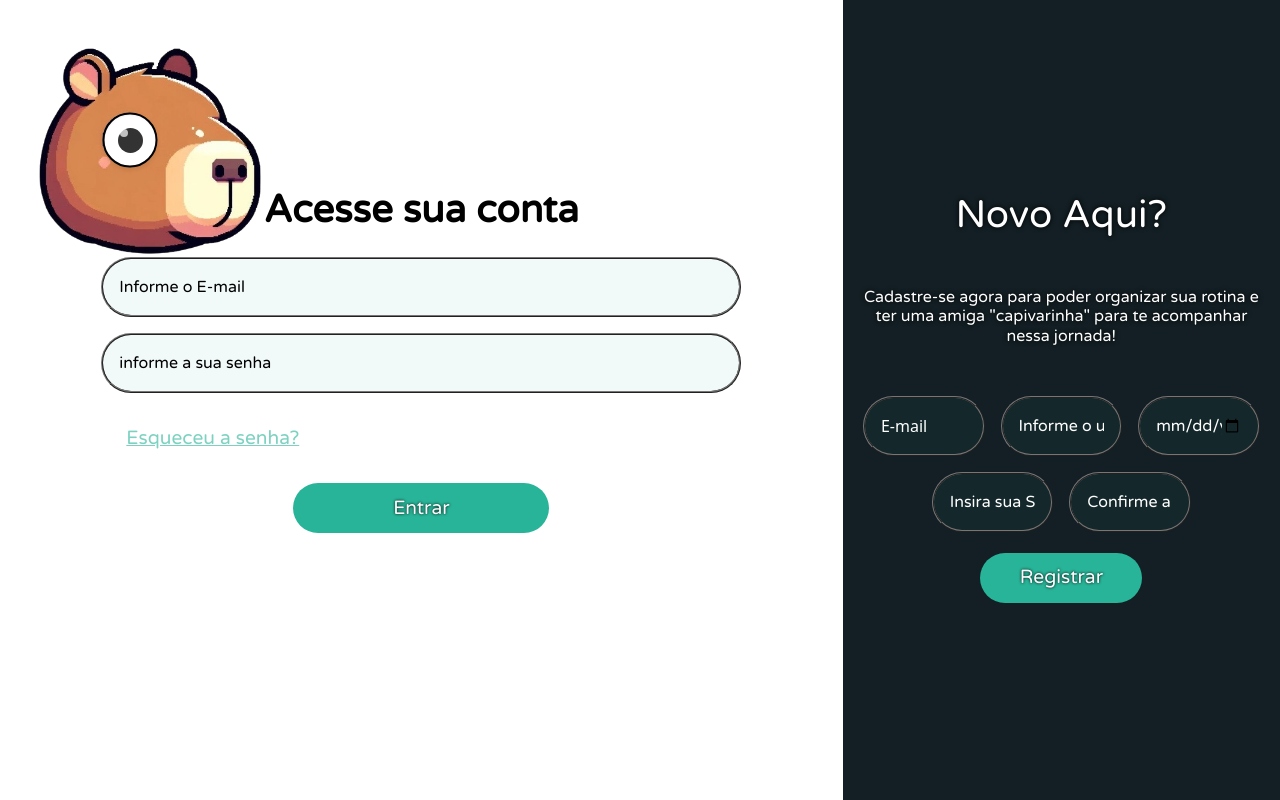
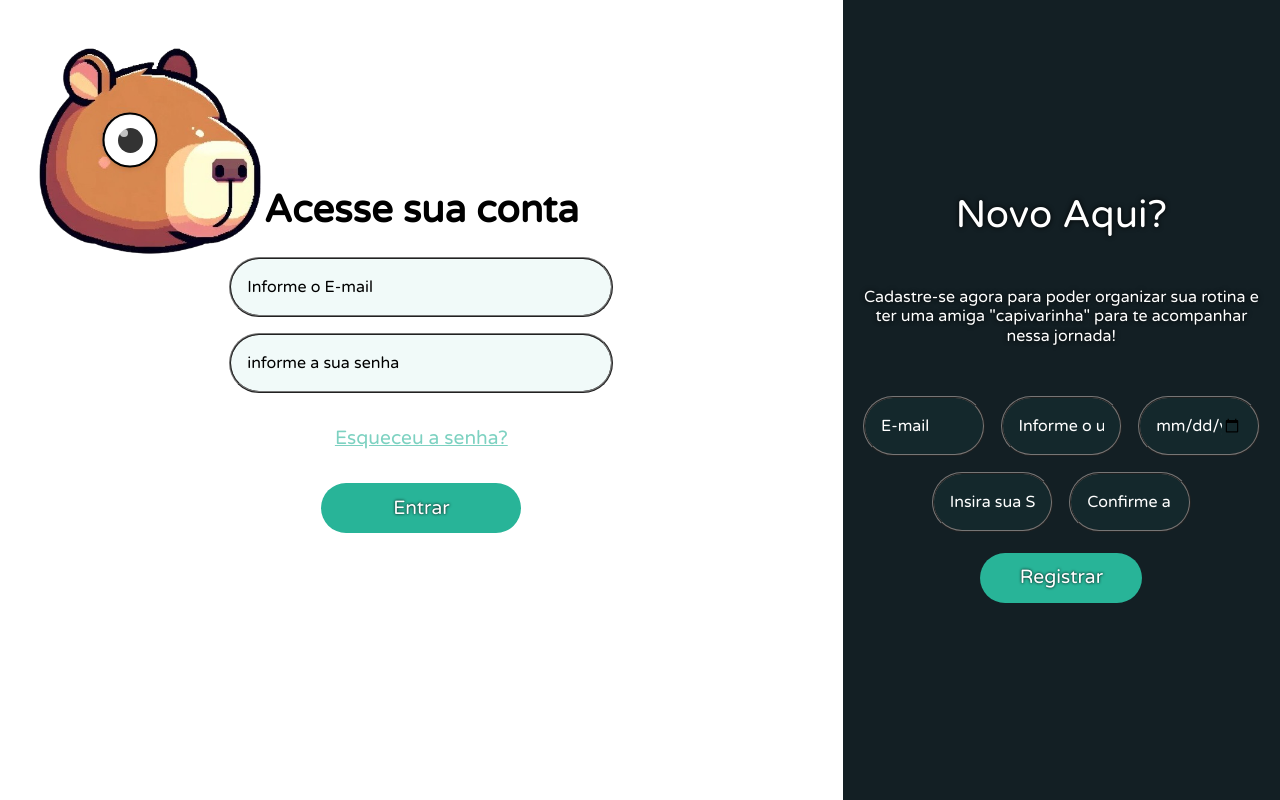
Before and after one commit to Rafael-conquista/Goal_notes, a React (Create React App) app in the folder front/goals-notes/: page / in a window 1280 px wide. Built offline with nearby package versions, Linux system fonts and the light colour scheme.

Commit message:
correçao da criaçao da conta

```diff
--- a/front/goals-notes/src/components/Style/loginStyle.css
+++ b/front/goals-notes/src/components/Style/loginStyle.css
@@ -48,6 +48,13 @@ input {
     width: 150px;
     height: 50px;
   }
+
+  .formRegistroUsuario {
+    flex-direction: row;
+    align-items: center;
+    flex-wrap: wrap;
+    gap: 1rem;
+  }
 }
 
 .login-wrapper {
@@ -63,6 +70,8 @@ input {
   width: 100%;
   flex-direction: column;
   max-width: 40rem;
+  align-items: center;
+
 }
 
 .LoginForm input::placeholder,
@@ -81,6 +90,7 @@ input {
   border: none;
   background: #28b498;
   margin: auto;
+  max-width: 200px;
 }
 
 .botaoRegistrar {
@@ -148,6 +158,7 @@ input {
   font-family: "Varela Round", sans-serif;
   font-weight: 400;
   font-style: normal;
+  cursor: text;
 }
 
 .alertaLogin {
@@ -277,6 +288,8 @@ input {
 
 .formRegistroUsuario {
   display: flex;
+  flex-direction: column;
+  align-items: center;
   flex-wrap: wrap;
   justify-content: center;
   gap: 1rem;
@@ -403,3 +416,39 @@ input {
 .Title_login {
   font-weight: bold;
 }
+
+
+.Input_Login_Form {
+  min-width: 250px;
+  max-width: 700px;
+  width: 50%;
+}
+
+.formRegistroUsuario_input {
+   max-width: 300px;
+}
+
+
+@media(min-width:720px) {
+  .Input_Login_Form{
+    width: 60%;
+  }
+
+  .formRegistroUsuario {
+    display: flex;
+    align-items: center;
+    flex-wrap: wrap;
+    gap: 1rem;
+    flex-direction: row;
+  }
+
+}
+
+
+
+@media( min-width:1024px) {
+  .Input_Login_Form{
+    width: 60%;
+  }
+
+}
--- a/front/goals-notes/src/components/login.js
+++ b/front/goals-notes/src/components/login.js
@@ -117,7 +117,7 @@ function LoginComponent() {
         <form className="LoginForm" onSubmit={login_user}>
           <h1 className="textos Title_login">Acesse sua conta</h1>
           <input
-            className="textos"
+            className="textos Input_Login_Form"
             type="email"
             required="required"
             onChange={emailChange}
@@ -126,7 +126,7 @@ function LoginComponent() {
           />
 
           <input
-            className="textos"
+            className="textos Input_Login_Form"
             type="password"
             required="required"
             onChange={passwordChange}
--- a/front/goals-notes/src/components/register.js
+++ b/front/goals-notes/src/components/register.js
@@ -69,6 +69,7 @@ function RegisterComponent() {
       </div>
       <form className="formRegistroUsuario" onSubmit={register_user}>
         <input
+        className="textos formRegistroUsuario_input"
           type="email"
           required="required"
           onChange={emailChange}
@@ -76,7 +77,7 @@ function RegisterComponent() {
           placeholder="E-mail"
         />
         <input
-          className="textos"
+          className="textos formRegistroUsuario_input"
           type="text"
           required="required"
           onChange={surnameChange}
@@ -84,7 +85,7 @@ function RegisterComponent() {
           placeholder="Informe o usuário"
         />
         <input
-          className="textos"
+          className="textos formRegistroUsuario_input"
           type="date"
           required="required"
           onChange={ageChange}
@@ -92,7 +93,7 @@ function RegisterComponent() {
           placeholder="Data de nascimento"
         />
         <input
-          className="textos"
+          className="textos formRegistroUsuario_input"
           type="password"
           required="required"
           onChange={passwordChange}
@@ -100,7 +101,7 @@ function RegisterComponent() {
           placeholder="Insira sua Senha"
         />
         <input
-          className="textos"
+          className="textos formRegistroUsuario_input"
           type="password"
           id="confirm_password"
           required="required"
```
